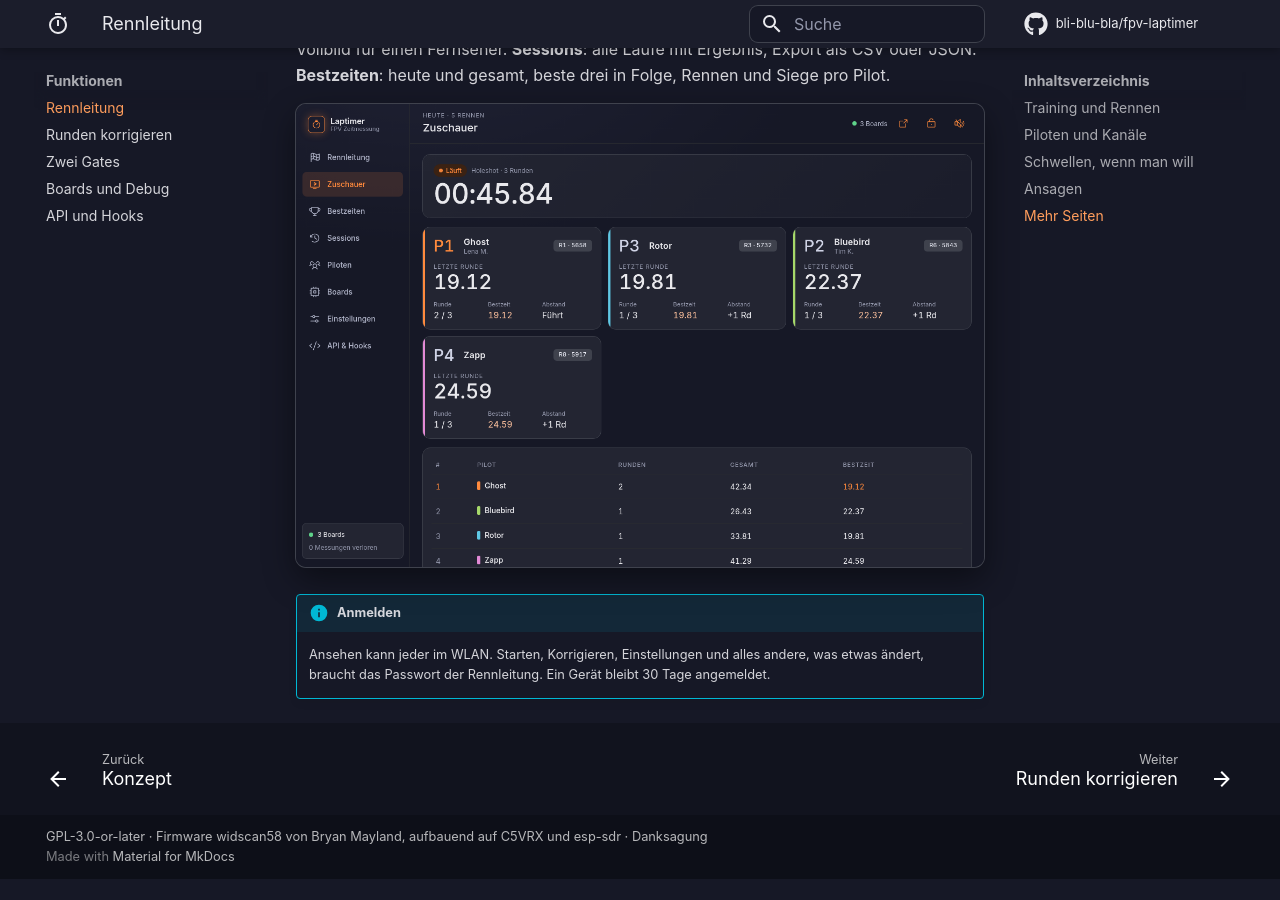
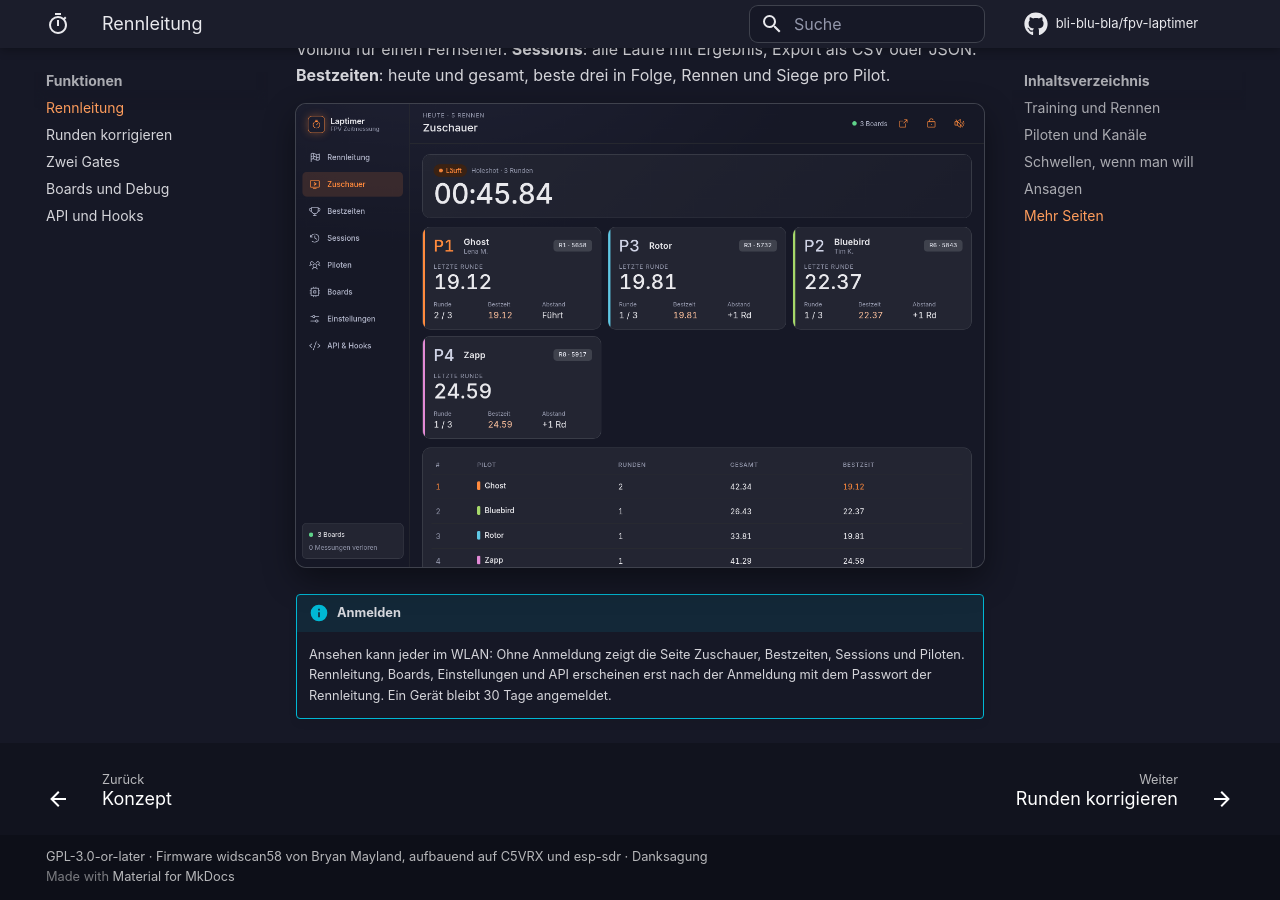
Before and after one commit to bli-blu-bla/fpv-laptimer, an MkDocs documentation site: the page built from docs/funktionen/rennleitung.md, in a window 1280 px wide and 900 px high, scrolled down 3507 px. Built offline with MkDocs 1.6.1 and Material for MkDocs 9.7.7, drawn with Linux system fonts in a browser that asks for light colours; comment, search, counter and statistics services are not loaded; before the commit the page ends 4386 px from its top, so only the background shows below that.

Commit message:
Improve navigation for unauthenticated users: hide race control, boards, settings, and API tabs until login. Adjust grid for dynamic tab layouts. Update documentation for spectator and control views.

```diff
--- a/docs/funktionen/rennleitung.md
+++ b/docs/funktionen/rennleitung.md
@@ -64,5 +64,6 @@ für einen Fernseher. **Sessions**: alle Läufe mit Ergebnis, Export als CSV ode
 ![Zuschauer-Ansicht](../assets/screens/watch.png){ .shot }
 
 !!! info "Anmelden"
-    Ansehen kann jeder im WLAN. Starten, Korrigieren, Einstellungen und alles andere, was
-    etwas ändert, braucht das Passwort der Rennleitung. Ein Gerät bleibt 30 Tage angemeldet.
+    Ansehen kann jeder im WLAN: Ohne Anmeldung zeigt die Seite Zuschauer, Bestzeiten, Sessions
+    und Piloten. Rennleitung, Boards, Einstellungen und API erscheinen erst nach der Anmeldung
+    mit dem Passwort der Rennleitung. Ein Gerät bleibt 30 Tage angemeldet.
--- a/frontend/src/index.css
+++ b/frontend/src/index.css
@@ -513,7 +513,9 @@ body {
   bottom: 0;
   z-index: 10;
   display: grid;
-  grid-template-columns: repeat(7, 1fr);
+  /* As many equal columns as tabs: 7 logged in, 4 for spectators. */
+  grid-auto-flow: column;
+  grid-auto-columns: 1fr;
   gap: 2px;
   padding: 6px 4px calc(6px + env(safe-area-inset-bottom));
   background: color-mix(in srgb, var(--bg) 92%, transparent);
```
Also changed, not shown: CLAUDE.md (+1 -1 lines), 1 other file.
